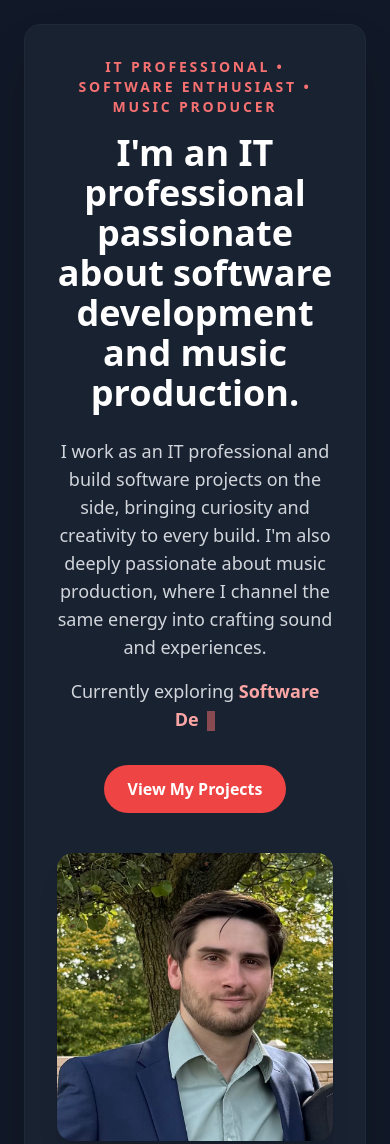
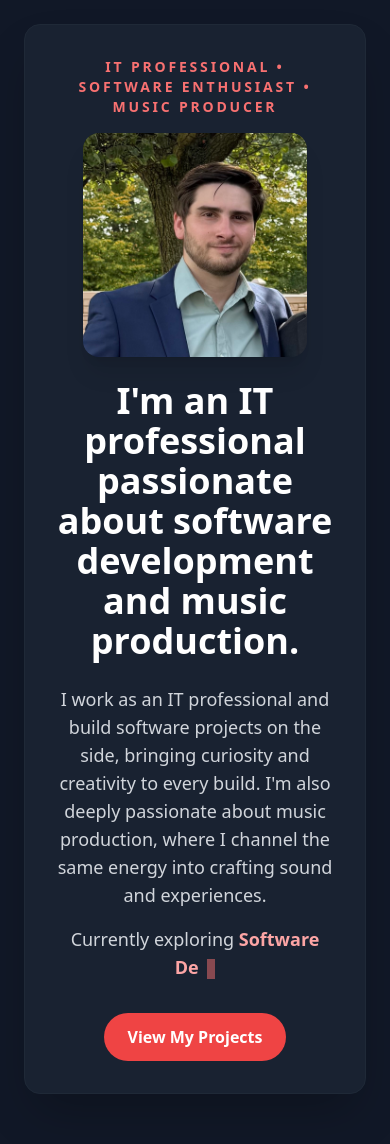
Before and after one commit to AidenAC/aidenac.github.io, a plain HTML site: page index.html in a window 390 px wide. Shown: the part 280-1424 px from the top of the page. Drawn offline with Linux system fonts and the light colour scheme.

Commit message:
improved responsive layout for mobile screens

```diff
--- a/index.html
+++ b/index.html
@@ -16,8 +16,11 @@
 
     <section id="about" class="py-16 px-6 md:px-12">
         <div class="mx-auto flex max-w-6xl flex-col items-center gap-10 rounded-2xl border border-gray-800 bg-gray-800/60 p-8 shadow-2xl md:flex-row md:justify-between">
-            <div class="max-w-2xl text-center md:text-left">
+            <div class="order-2 max-w-2xl text-center md:order-1 md:text-left">
                 <p class="mb-4 text-sm font-semibold uppercase tracking-[0.2em] text-red-400">IT professional • software enthusiast • music producer</p>
+                <div class="mb-6 md:hidden">
+                    <img src="assets/aiden.jpg" alt="Aiden Chimienti" class="mx-auto h-56 w-56 rounded-2xl object-cover shadow-xl">
+                </div>
                 <h2 class="text-4xl font-bold sm:text-5xl">I'm an IT professional passionate about software development and music production.</h2>
                 <p class="mt-6 text-lg text-gray-300">I work as an IT professional and build software projects on the side, bringing curiosity and creativity to every build. I'm also deeply passionate about music production, where I channel the same energy into crafting sound and experiences.</p>
                 <p class="mt-4 text-lg text-gray-300">
@@ -27,7 +30,7 @@
                 </p>
                 <a href="#projects" class="mt-8 inline-block rounded-full bg-red-500 px-6 py-3 font-semibold text-white transition duration-200 ease-in-out hover:-translate-y-1 hover:scale-105 hover:bg-red-400 active:scale-95">View My Projects</a>
             </div>
-            <div class="flex-shrink-0">
+            <div class="order-1 hidden flex-shrink-0 md:order-2 md:block">
                 <img src="assets/aiden.jpg" alt="Aiden Chimienti" class="h-72 w-72 rounded-2xl object-cover shadow-xl sm:h-80 sm:w-80">
             </div>
         </div>
```
Also changed, not shown: css/styles.css.
